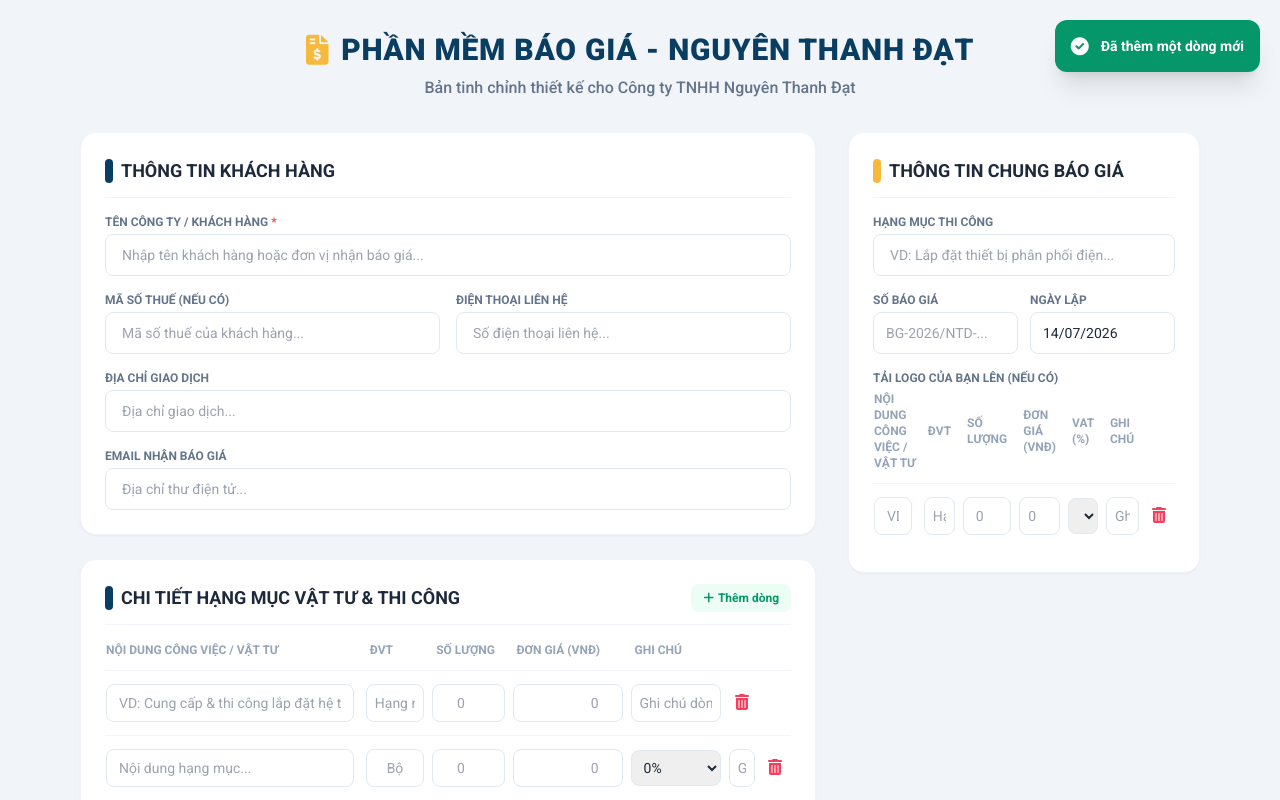
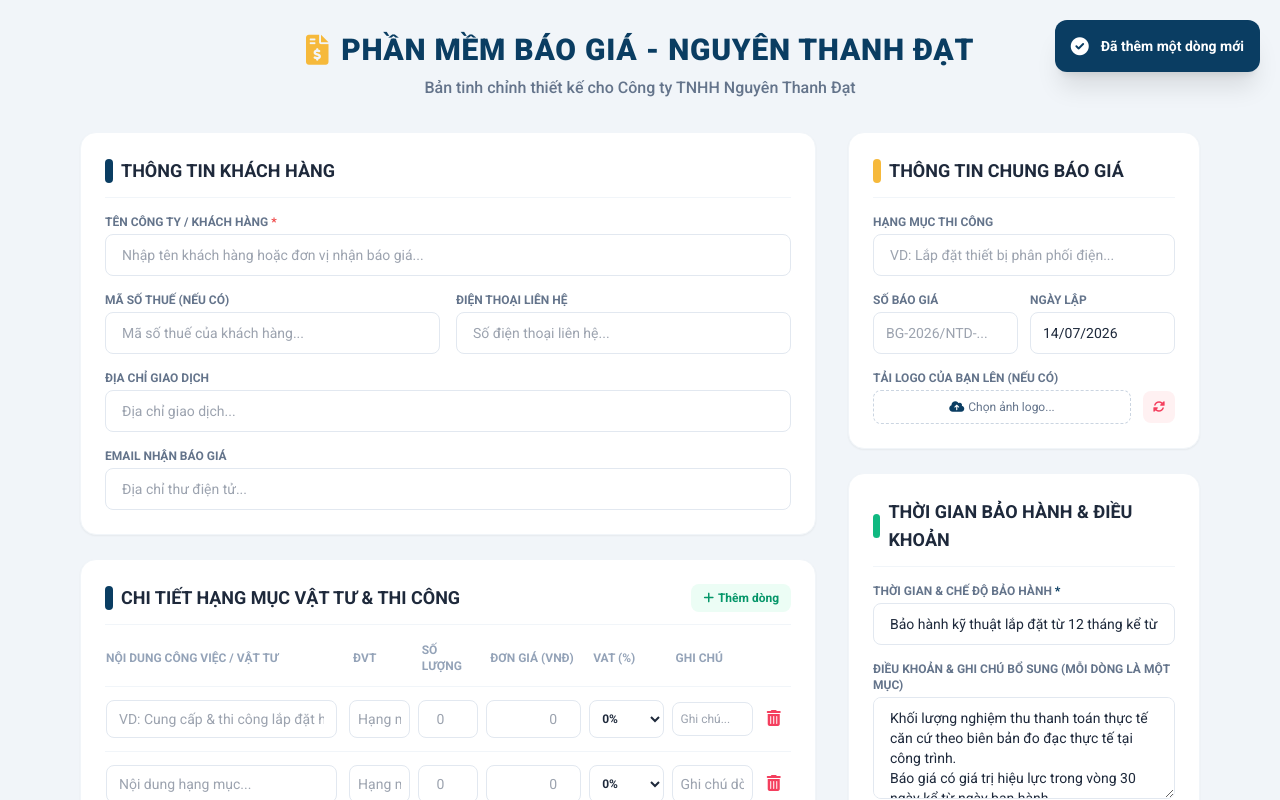
Before and after one commit to hvt-la/bg23, a plain HTML site: page index.html in a window 1280 px wide. Both pictures are taken after a click on the button "Thêm dòng". Shown: the top 800 px of the page. Drawn offline with nearby package versions, Linux system fonts and the light colour scheme.

Commit message:
Update index.html

```diff
--- a/index.html
+++ b/index.html
@@ -139,7 +139,7 @@
 
             <!-- Cột Trái & Giữa: Khách hàng & Hạng mục vật tư -->
             <div class="lg:col-span-2 space-y-6">
-                <!-- Thẻ nhập thông tin khách hàng (Để trống mặc định) -->
+                <!-- Thẻ nhập thông tin khách hàng (Để trống mặc định theo yêu cầu) -->
                 <div class="input-card bg-white p-6 rounded-2xl shadow-sm border border-slate-100">
                     <div class="flex items-center gap-2 mb-4 border-b border-slate-100 pb-3">
                         <span class="w-2 h-6 bg-[#0a3d62] rounded"></span>
@@ -170,7 +170,7 @@
                     </div>
                 </div>
 
-                <!-- Thẻ nhập danh sách các hạng mục thi công / vật tư -->
+                <!-- Thẻ nhập danh sách các hạng mục thi công / vật tư (Đã gộp cột thuế VAT chuẩn xác) -->
                 <div class="input-card bg-white p-6 rounded-2xl shadow-sm border border-slate-100">
                     <div class="flex items-center justify-between mb-4 border-b border-slate-100 pb-3">
                         <div class="flex items-center gap-2">
@@ -186,11 +186,12 @@
                         <table class="w-full text-left border-collapse" id="input-items-table">
                             <thead>
                                 <tr class="border-b border-slate-100 text-xs font-black text-slate-400 uppercase">
-                                    <th class="pb-3 w-[40%]">Nội dung công việc / Vật tư</th>
+                                    <th class="pb-3 w-[35%]">Nội dung công việc / Vật tư</th>
                                     <th class="pb-3 w-[10%] px-2">ĐVT</th>
-                                    <th class="pb-3 w-[12%] px-2">Số lượng</th>
-                                    <th class="pb-3 w-[18%] px-2">Đơn giá (VNĐ)</th>
-                                    <th class="pb-3 w-[15%] px-2">Ghi chú</th>
+                                    <th class="pb-3 w-[10%] px-2">Số lượng</th>
+                                    <th class="pb-3 w-[15%] px-2">Đơn giá (VNĐ)</th>
+                                    <th class="pb-3 w-[12%] px-2">VAT (%)</th>
+                                    <th class="pb-3 w-[13%] px-2">Ghi chú</th>
                                     <th class="pb-3 w-[5%] text-center"></th>
                                 </tr>
                             </thead>
@@ -210,7 +211,14 @@
                                         <input type="number" class="i-price w-full px-2 py-2 border border-slate-200 rounded-lg text-sm focus:border-primary outline-none text-right" placeholder="0" min="0" step="1000" oninput="calculateTotalDraft()">
                                     </td>
                                     <td class="py-3 px-1">
-                                        <input type="text" class="i-note w-full px-2 py-2 border border-slate-200 rounded-lg text-sm focus:border-primary outline-none" placeholder="Ghi chú dòng này...">
+                                        <select class="i-vat w-full px-2 py-2.5 border border-slate-200 rounded-lg text-xs focus:border-primary outline-none bg-white font-bold" onchange="calculateTotalDraft()">
+                                            <option value="0">0%</option>
+                                            <option value="8">8%</option>
+                                            <option value="10">10%</option>
+                                        </select>
+                                    </td>
+                                    <td class="py-3 px-1">
+                                        <input type="text" class="i-note w-full px-2 py-2 border border-slate-200 rounded-lg text-xs focus:border-primary outline-none" placeholder="Ghi chú...">
                                     </td>
                                     <td class="py-3 text-center">
                                         <button class="p-2 text-rose-500 hover:bg-rose-50 rounded-lg transition" onclick="removeRow(this)">
@@ -227,7 +235,7 @@
                             <i class="fas fa-plus-circle"></i> Thêm một dòng mới
                         </button>
                         <div class="text-right">
-                            <span class="text-xs font-semibold text-slate-400 uppercase block">Tạm tính sơ bộ:</span>
+                            <span class="text-xs font-semibold text-slate-400 uppercase block">Tạm tính sơ bộ (sau thuế):</span>
                             <span id="temp-subtotal" class="text-lg font-black text-[#0a3d62]">0 VNĐ</span>
                         </div>
                     </div>
@@ -258,54 +266,19 @@
                                 <input type="text" id="inp-quote-date" class="w-full px-3 py-2.5 border border-slate-200 rounded-lg focus:ring-2 focus:ring-[#0a3d62]/20 focus:border-[#0a3d62] outline-none transition text-sm" placeholder="DD/MM/YYYY">
                             </div>
                         </div>
-                        <!-- Cập nhật tải Logo tùy chỉnh -->
+                        <!-- Cập nhật tải Logo tùy chỉnh (Sửa hoàn toàn HTML bị lỗi đè trước đó) -->
                         <div>
                             <label class="block text-xs font-bold text-slate-500 uppercase mb-1">Tải logo của bạn lên (nếu có)</label>
-                        <table class="w-full text-left border-collapse" id="input-items-table">
-                            <thead>
-                                <tr class="border-b border-slate-100 text-xs font-black text-slate-400 uppercase">
-                                    <th class="pb-3 w-[35%]">Nội dung công việc / Vật tư</th>
-                                    <th class="pb-3 w-[10%] px-2">ĐVT</th>
-                                    <th class="pb-3 w-[10%] px-2">Số lượng</th>
-                                    <th class="pb-3 w-[15%] px-2">Đơn giá (VNĐ)</th>
-                                    <th class="pb-3 w-[10%] px-2">VAT (%)</th>
-                                    <th class="pb-3 w-[15%] px-2">Ghi chú</th>
-                                    <th class="pb-3 w-[5%] text-center"></th>
-                                </tr>
-                            </thead>
-                            <tbody id="items-body" class="divide-y divide-slate-100">
-                                <!-- Dòng nhập liệu đầu tiên -->
-                                <tr class="item-row group">
-                                    <td class="py-3 pr-2">
-                                        <input type="text" class="i-desc w-full px-3 py-2 border border-slate-200 rounded-lg text-sm focus:border-primary outline-none" placeholder="VD: Cung cấp & thi công lắp đặt hệ thống điện">
-                                    </td>
-                                    <td class="py-3 px-1">
-                                        <input type="text" class="i-unit w-full px-2 py-2 border border-slate-200 rounded-lg text-sm focus:border-primary outline-none text-center" placeholder="Hạng mục">
-                                    </td>
-                                    <td class="py-3 px-1">
-                                        <input type="number" class="i-qty w-full px-2 py-2 border border-slate-200 rounded-lg text-sm focus:border-primary outline-none text-center" placeholder="0" min="0" step="any" oninput="calculateTotalDraft()">
-                                    </td>
-                                    <td class="py-3 px-1">
-                                        <input type="number" class="i-price w-full px-2 py-2 border border-slate-200 rounded-lg text-sm focus:border-primary outline-none text-right" placeholder="0" min="0" step="1000" oninput="calculateTotalDraft()">
-                                    </td>
-                                    <td class="py-3 px-1">
-                                        <select class="i-vat w-full px-2 py-2 border border-slate-200 rounded-lg text-sm focus:border-primary outline-none" onchange="calculateTotalDraft()">
-                                            <option value="0">0%</option>
-                                            <option value="8">8%</option>
-                                            <option value="10">10%</option>
-                                        </select>
-                                    </td>
-                                    <td class="py-3 px-1">
-                                        <input type="text" class="i-note w-full px-2 py-2 border border-slate-200 rounded-lg text-sm focus:border-primary outline-none" placeholder="Ghi chú dòng này...">
-                                    </td>
-                                    <td class="py-3 text-center">
-                                        <button class="p-2 text-rose-500 hover:bg-rose-50 rounded-lg transition" onclick="removeRow(this)">
-                                            <i class="fas fa-trash-alt"></i>
+                            <div class="flex items-center gap-3">
+                                <label class="flex-1 flex flex-col items-center justify-center py-2 px-3 border border-dashed border-slate-300 rounded-lg cursor-pointer hover:bg-slate-50 transition">
+                                    <span class="text-xs text-slate-500 flex items-center gap-1" id="logo-status">
+                                        <i class="fas fa-cloud-upload-alt text-primary"></i> Chọn ảnh logo...
+                                    </span>
+                                    <input type="file" id="inp-logo" class="hidden" accept="image/*" onchange="handleLogoUpload(this)">
+                                </label>
+                                <button type="button" onclick="resetLogo()" class="px-2.5 py-2 text-rose-500 bg-rose-50 hover:bg-rose-100 rounded-lg transition text-xs font-bold" title="Khôi phục logo mặc định">
+                                    <i class="fas fa-sync-alt"></i>
                                 </button>
-                                    </td>
-                                </tr>
-                            </tbody>
-                        </table>
                             </div>
                         </div>
                     </div>
@@ -361,7 +334,7 @@ Khách hàng tạm ứng 50% ngay sau khi ký duyệt xác nhận đơn hàng, t
             <div class="header flex items-center justify-between border-b-2 border-[#0a3d62] pb-4 mb-4">
                 <div class="logo-section flex items-center">
                     <div id="print-logo-container" class="mr-4 flex items-center">
-                        <!-- Sử dụng logo sạch đã lượt bỏ text "hồ sơ báo giá" -->
+                        <!-- Sử dụng logo sạch đã lược bỏ text "hồ sơ báo giá" -->
                         <img id="print-logo-img" src="watermarked_img_3192661961912549506.png" alt="Logo Nguyên Thanh Đạt" class="h-20 w-auto object-contain" onerror="handleLogoError()">
 
                         <!-- Logo dạng chữ dự phòng nếu ảnh bị lỗi -->
@@ -488,7 +461,7 @@ Khách hàng tạm ứng 50% ngay sau khi ký duyệt xác nhận đơn hàng, t
             if (!container) return;
             const toast = document.createElement('div');
 
-            const bgClass = type === 'success' ? 'bg-emerald-600' : 'bg-rose-600';
+            const bgClass = type === 'success' ? 'bg-[#0a3d62]' : 'bg-rose-600';
             const iconClass = type === 'success' ? 'fa-check-circle' : 'fa-exclamation-triangle';
 
             toast.className = `flex items-center gap-3 px-4 py-3 text-white text-sm font-bold rounded-xl shadow-xl transition-all duration-300 transform translate-y-2 opacity-0 pointer-events-auto ${bgClass}`;
@@ -526,7 +499,7 @@ Khách hàng tạm ứng 50% ngay sau khi ký duyệt xác nhận đơn hàng, t
                     <input type="text" class="i-desc w-full px-3 py-2 border border-slate-200 rounded-lg text-sm focus:border-primary outline-none" placeholder="Nội dung hạng mục...">
                 </td>
                 <td class="py-3 px-1">
-                    <input type="text" class="i-unit w-full px-2 py-2 border border-slate-200 rounded-lg text-sm focus:border-primary outline-none text-center" placeholder="Bộ">
+                    <input type="text" class="i-unit w-full px-2 py-2 border border-slate-200 rounded-lg text-sm focus:border-primary outline-none text-center" placeholder="Hạng mục">
                 </td>
                 <td class="py-3 px-1">
                     <input type="number" class="i-qty w-full px-2 py-2 border border-slate-200 rounded-lg text-sm focus:border-primary outline-none text-center" placeholder="0" min="0" step="any" oninput="calculateTotalDraft()">
@@ -535,14 +508,14 @@ Khách hàng tạm ứng 50% ngay sau khi ký duyệt xác nhận đơn hàng, t
                     <input type="number" class="i-price w-full px-2 py-2 border border-slate-200 rounded-lg text-sm focus:border-primary outline-none text-right" placeholder="0" min="0" step="1000" oninput="calculateTotalDraft()">
                 </td>
                 <td class="py-3 px-1">
-                    <select class="i-vat w-full px-2 py-2 border border-slate-200 rounded-lg text-sm focus:border-primary outline-none" onchange="calculateTotalDraft()">
+                    <select class="i-vat w-full px-2 py-2.5 border border-slate-200 rounded-lg text-xs focus:border-primary outline-none bg-white font-bold" onchange="calculateTotalDraft()">
                         <option value="0">0%</option>
                         <option value="8">8%</option>
                         <option value="10">10%</option>
                     </select>
                 </td>
                 <td class="py-3 px-1">
-                    <input type="text" class="i-note w-full px-2 py-2 border border-slate-200 rounded-lg text-sm focus:border-primary outline-none" placeholder="Ghi chú riêng...">
+                    <input type="text" class="i-note w-full px-2 py-2 border border-slate-200 rounded-lg text-sm focus:border-primary outline-none" placeholder="Ghi chú dòng này...">
                 </td>
                 <td class="py-3 text-center">
                     <button class="p-2 text-rose-500 hover:bg-rose-50 rounded-lg transition" onclick="removeRow(this)">
@@ -557,7 +530,7 @@ Khách hàng tạm ứng 50% ngay sau khi ký duyệt xác nhận đơn hàng, t
         // Xóa dòng vật tư khỏi bảng
         function removeRow(btn) {
             const row = btn.parentNode.parentNode;
-            if (document.querySelectorAll('.item-row').length > 1) {
+            if (document.querySelectorAll('#items-body .item-row').length > 1) {
                 row.remove();
                 calculateTotalDraft();
                 showToast("Đã xóa dòng vật tư", "error");
@@ -568,7 +541,7 @@ Khách hàng tạm ứng 50% ngay sau khi ký duyệt xác nhận đơn hàng, t
 
         // Tính toán sơ bộ tổng số tiền hiển thị trên form nháp
         function calculateTotalDraft() {
-            const rows = document.querySelectorAll('.item-row');
+            const rows = document.querySelectorAll('#items-body .item-row');
             let subtotal = 0;
             rows.forEach(row => {
                 const qty = parseFloat(row.querySelector('.i-qty').value) || 0;
@@ -602,7 +575,7 @@ Khách hàng tạm ứng 50% ngay sau khi ký duyệt xác nhận đơn hàng, t
         // Đặt lại logo về mặc định
         function resetLogo() {
             uploadedLogoData = null;
-            document.getElementById('logo-status').innerHTML = `<i class="fas fa-cloud-upload-alt text-primary"></i> Thay đổi Logo...`;
+            document.getElementById('logo-status').innerHTML = `<i class="fas fa-cloud-upload-alt text-[#0a3d62]"></i> Thay đổi Logo...`;
             document.getElementById('inp-logo').value = '';
 
             const printImg = document.getElementById('print-logo-img');
@@ -719,9 +692,9 @@ Khách hàng tạm ứng 50% ngay sau khi ký duyệt xác nhận đơn hàng, t
             document.getElementById('out-email-row').style.display = email ? 'block' : 'none';
 
             // 2. Chuyển đổi và kết xuất bảng vật tư
-            const rows = document.querySelectorAll('.item-row');
+            const rows = document.querySelectorAll('#items-body .item-row');
             const outTbody = document.getElementById('out-items-body');
-            outTbody.innerHTML = ''; // Dọn dẹp bảng in cũ trước khi vẽ lại để tránh lỗi lặp dòng
+            outTbody.innerHTML = ''; // Dọn dẹp bảng in cũ trước khi vẽ lại
 
             let subTotal = 0;
             let totalVat = 0;
@@ -769,25 +742,34 @@ Khách hàng tạm ứng 50% ngay sau khi ký duyệt xác nhận đơn hàng, t
                 `;
             }
 
-            // 3. Tính toán Thuế VAT & Thay đổi ghi chú dòng tổng cộng linh hoạt
-
+            // 3. Tính toán và Hiển thị các dòng Tổng tiền linh hoạt theo trạng thái thuế VAT
+            if (totalVat > 0) {
                 outTbody.innerHTML += `
                     <tr class="font-bold bg-slate-50/70">
-                    <td colspan="6" class="text-right text-xs uppercase text-slate-500 py-2" style="border: 1px solid #cbd5e1; padding: 8px 6px;">Tổng giá trị tiền hàng:</td>
+                        <td colspan="6" class="text-right text-xs uppercase text-slate-500 py-2" style="border: 1px solid #cbd5e1; padding: 8px 6px;">Tổng tiền hàng (Chưa VAT):</td>
                         <td class="text-right font-bold text-slate-800 py-2" style="border: 1px solid #cbd5e1; padding: 8px 6px;">${formatMoney(subTotal)}</td>
                         <td style="border: 1px solid #cbd5e1;"></td>
                     </tr>
                     <tr class="font-bold bg-slate-50/70">
-                    <td colspan="6" class="text-right text-xs uppercase text-slate-500 py-2" style="border: 1px solid #cbd5e1; padding: 8px 6px;">Tổng tiền thuế VAT:</td>
+                        <td colspan="6" class="text-right text-xs uppercase text-slate-500 py-2" style="border: 1px solid #cbd5e1; padding: 8px 6px;">Tổng thuế VAT:</td>
                         <td class="text-right font-bold text-slate-800 py-2" style="border: 1px solid #cbd5e1; padding: 8px 6px;">${formatMoney(totalVat)}</td>
                         <td style="border: 1px solid #cbd5e1;"></td>
                     </tr>
                     <tr class="font-black bg-blue-50/20 text-rose-600">
                         <td colspan="6" class="text-right text-sm uppercase text-slate-800 py-3 tracking-wider" style="border: 1px solid #cbd5e1; padding: 12px 6px;">TỔNG CỘNG THÀNH TIỀN THANH TOÁN:</td>
                         <td class="text-right font-black text-base py-3" style="border: 1px solid #cbd5e1; padding: 12px 6px;">${formatMoney(finalTotal)} VNĐ</td>
-                    <td class="text-left text-xs font-semibold text-[#0a3d62] italic" style="border: 1px solid #cbd5e1; padding: 12px 6px;">Tổng thanh toán sau thuế</td>
+                        <td class="text-left text-xs font-semibold text-[#0a3d62] italic" style="border: 1px solid #cbd5e1; padding: 12px 6px;">Đã bao gồm VAT</td>
                     </tr>
                 `;
+            } else {
+                outTbody.innerHTML += `
+                    <tr class="font-black bg-blue-50/20 text-rose-600">
+                        <td colspan="6" class="text-right text-sm uppercase text-slate-800 py-3 tracking-wider" style="border: 1px solid #cbd5e1; padding: 12px 6px;">TỔNG CỘNG THÀNH TIỀN THANH TOÁN:</td>
+                        <td class="text-right font-black text-base py-3" style="border: 1px solid #cbd5e1; padding: 12px 6px;">${formatMoney(finalTotal)} VNĐ</td>
+                        <td class="text-left text-xs font-semibold text-[#0a3d62] italic" style="border: 1px solid #cbd5e1; padding: 12px 6px;">Chưa bao gồm VAT</td>
+                    </tr>
+                `;
+            }
 
             // 4. Đồng bộ hóa Điều khoản bảo hành & Ghi chú bổ sung
             const warrantyText = document.getElementById('inp-warranty').value.trim();
```
Lines whose indentation alone changed are shown as unchanged.
